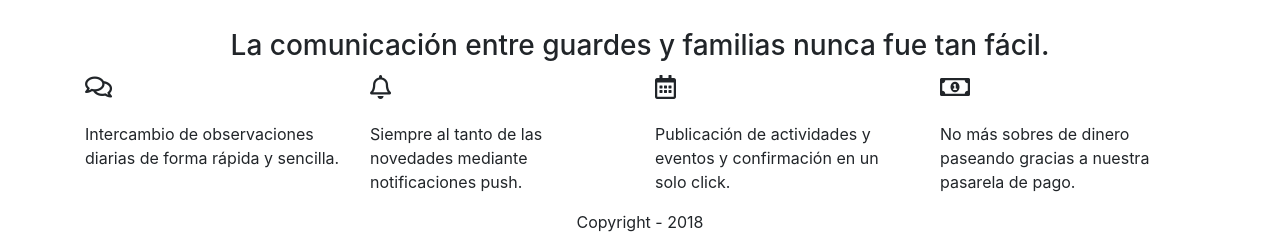
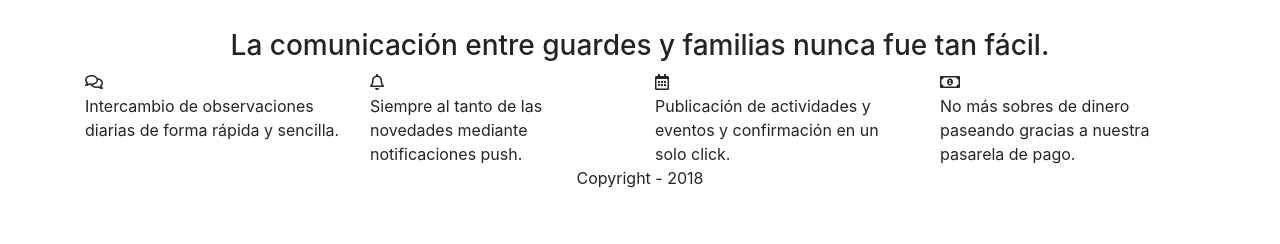
Before and after one commit to estelaromer/toddlerapp, an Angular app: page / in a window 1280 px wide. Shown: the part 894-1138 px from the top of the page. After the commit the page ends 1100 px from the top, so only its background shows below. Built offline with nearby package versions, Linux system fonts and the light colour scheme.

Commit message:
Damos estilos a features component

```diff
--- a/src/app/features/features.component.css
+++ b/src/app/features/features.component.css
@@ -1,8 +1,20 @@
-.icono{
+.caracteristicas{
+    padding-bottom: 100px;
+}
+
+.caracteristicas .icono{
     font-size: 1.5rem;
     margin-bottom: 1rem;
+    color: #45322E;
 }
 
-.texto{
-    margin-bottom: 1rem;
+.caracteristicas .texto{
+    font-family: 'Lato', sans-serif;
+    color: #45322E;
 }
+
+.caracteristicas h3{
+    font-family: 'Pangolin', sans-serif;
+    padding: 20px 0;
+    color: #45322E;
+}
```
